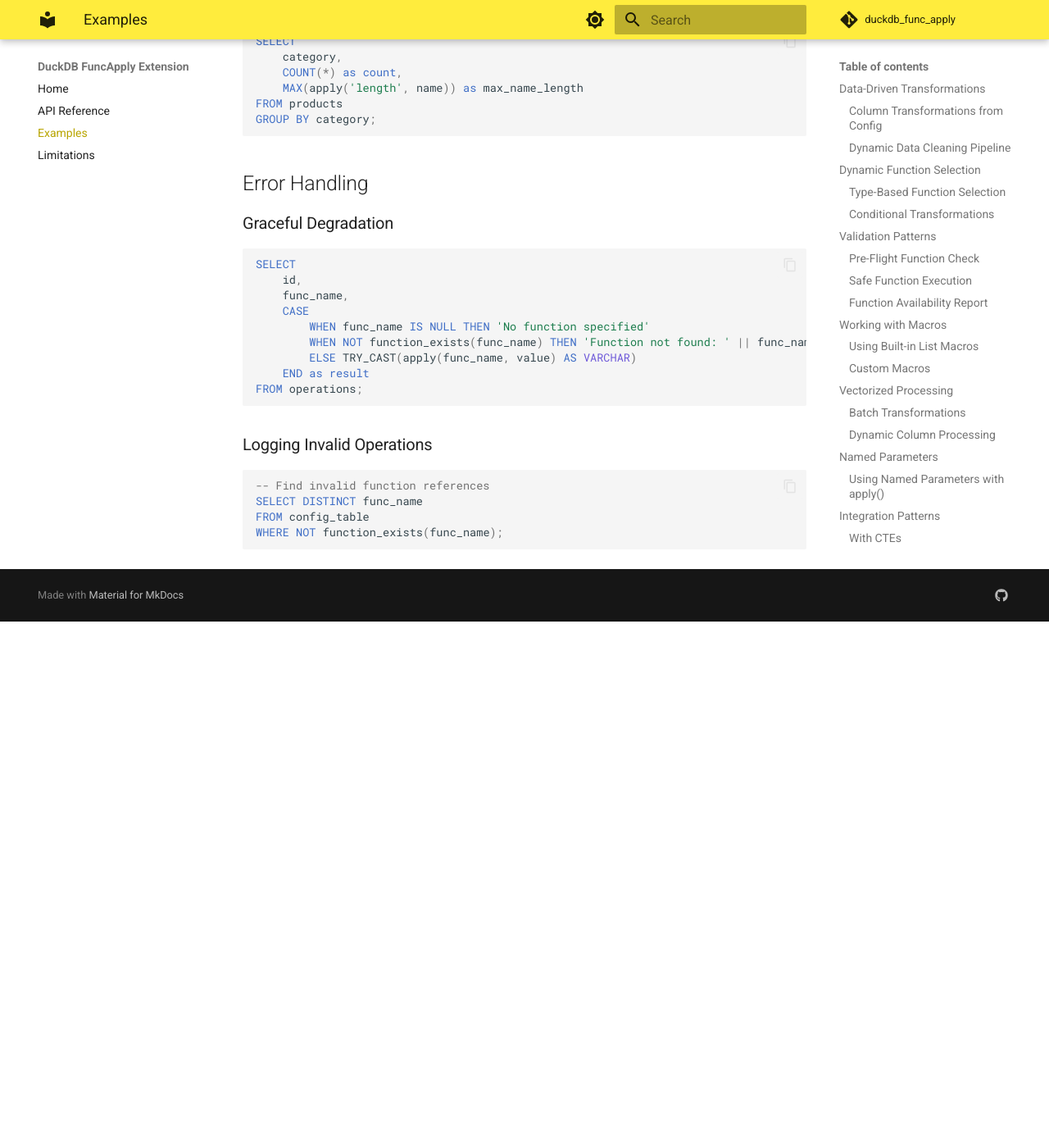
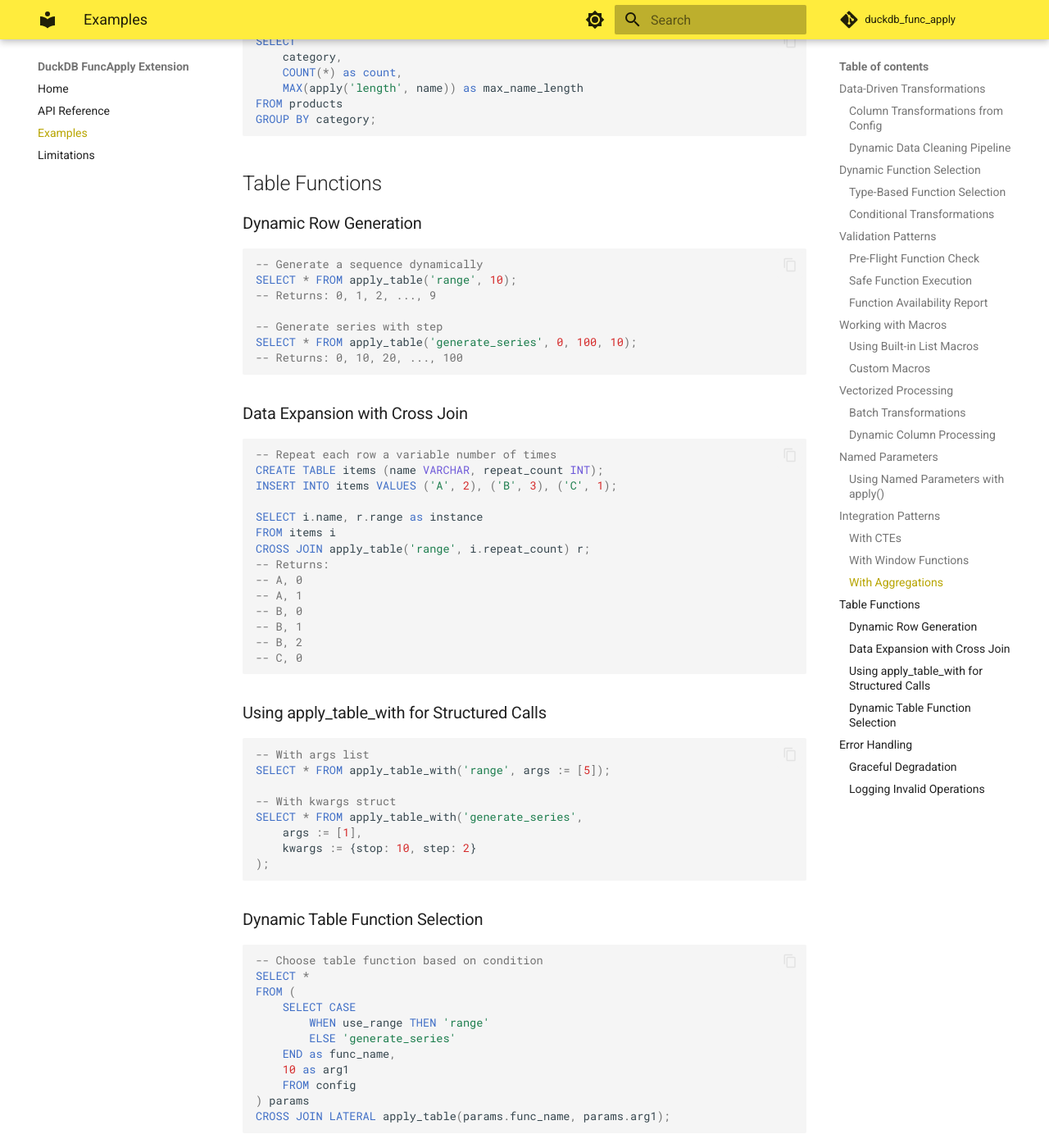
Before and after one commit to teaguesterling/duckdb_func_apply, an MkDocs documentation site: the page built from docs/examples.md, in a window 1280 px wide and 1400 px high, scrolled down 5488 px. Shown: the whole window at 82% size. Built offline with MkDocs 1.6.1 and Material for MkDocs 9.7.7, drawn with Linux system fonts in a browser that asks for light colours; comment, search, counter and statistics services are not loaded; before the commit the page ends 6246 px from its top, so only the background shows below that.

Commit message:
Update documentation for apply_table and apply_table_with
- Add full API documentation for apply_table() and apply_table_with()
- Remove table functions from limitations/unsupported section
- Add table function examples (row generation, cross joins, structured calls)
- Update index to include new table functions in Core Functions table
- Update supported functions list to show table function support

🤖 Generated with [Claude Code](https://claude.com/claude-code)

Co-Authored-By: Claude Opus 4.5 <noreply@anthropic.com>

````diff
--- a/docs/api.md
+++ b/docs/api.md
@@ -174,6 +174,141 @@ SELECT apply_with('random', args := NULL) IS NOT NULL;
 
 ---
 
+## apply_table
+
+Dynamically calls a table function by name.
+
+### Signature
+
+```sql
+apply_table(func_name VARCHAR, ...args ANY) -> TABLE
+```
+
+### Parameters
+
+| Parameter | Type | Description |
+|-----------|------|-------------|
+| `func_name` | `VARCHAR` | Name of the table function to call |
+| `...args` | `ANY` | Arguments to pass to the function |
+
+### Returns
+
+A table with columns determined by the called table function.
+
+### Description
+
+`apply_table()` invokes any table function by name, returning its results as a table. This is useful for dynamic data generation and parameterized table access.
+
+### Examples
+
+**Basic usage:**
+
+```sql
+SELECT * FROM apply_table('range', 5);
+-- Returns: 0, 1, 2, 3, 4
+
+SELECT * FROM apply_table('generate_series', 1, 10, 2);
+-- Returns: 1, 3, 5, 7, 9
+```
+
+**With joins:**
+
+```sql
+SELECT d.*, r.range as idx
+FROM my_data d
+CROSS JOIN apply_table('range', 3) r;
+```
+
+**In subqueries:**
+
+```sql
+SELECT * FROM my_table
+WHERE id IN (SELECT range FROM apply_table('range', 100));
+```
+
+**Dynamic row generation:**
+
+```sql
+-- Generate rows based on a column value
+SELECT d.id, r.range as position
+FROM data d
+CROSS JOIN LATERAL apply_table('range', d.count) r;
+```
+
+### Errors
+
+| Error | Cause |
+|-------|-------|
+| `invalid function name` | Function name contains invalid characters |
+| `function does not exist` | No table function with that name found |
+| `is a scalar function` | Function exists but is scalar (use `apply()` instead) |
+
+---
+
+## apply_table_with
+
+Calls a table function with arguments provided as a list.
+
+### Signature
+
+```sql
+apply_table_with(func_name VARCHAR, args LIST, kwargs STRUCT) -> TABLE
+apply_table_with(func_name VARCHAR, args := LIST) -> TABLE
+apply_table_with(func_name VARCHAR, args := LIST, kwargs := STRUCT) -> TABLE
+```
+
+### Parameters
+
+| Parameter | Type | Description |
+|-----------|------|-------------|
+| `func_name` | `VARCHAR` | Name of the table function to call |
+| `args` | `LIST` | Positional arguments as a list |
+| `kwargs` | `STRUCT` | Named arguments as a struct |
+
+### Returns
+
+A table with columns determined by the called table function.
+
+### Description
+
+`apply_table_with()` provides an alternative way to call table functions where arguments are passed as a list or struct. Unlike `apply_with()` for scalar functions, `apply_table_with()` fully supports `kwargs` for named parameters.
+
+### Examples
+
+**Basic usage:**
+
+```sql
+SELECT * FROM apply_table_with('range', args := [5]);
+-- Returns: 0, 1, 2, 3, 4
+```
+
+**With kwargs:**
+
+```sql
+SELECT * FROM apply_table_with('generate_series',
+    args := [1],
+    kwargs := {stop: 10, step: 2}
+);
+-- Returns: 1, 3, 5, 7, 9
+```
+
+**Positional syntax:**
+
+```sql
+SELECT * FROM apply_table_with('range', [10], NULL);
+-- Returns: 0, 1, 2, ..., 9
+```
+
+### Errors
+
+| Error | Cause |
+|-------|-------|
+| `invalid function name` | Function name contains invalid characters |
+| `function does not exist` | No table function with that name found |
+| `is a scalar function` | Function exists but is scalar (use `apply_with()` instead) |
+
+---
+
 ## function_exists
 
 Checks if a function with the given name exists.
--- a/docs/examples.md
+++ b/docs/examples.md
@@ -277,6 +277,68 @@ FROM products
 GROUP BY category;
 ```
 
+## Table Functions
+
+### Dynamic Row Generation
+
+```sql
+-- Generate a sequence dynamically
+SELECT * FROM apply_table('range', 10);
+-- Returns: 0, 1, 2, ..., 9
+
+-- Generate series with step
+SELECT * FROM apply_table('generate_series', 0, 100, 10);
+-- Returns: 0, 10, 20, ..., 100
+```
+
+### Data Expansion with Cross Join
+
+```sql
+-- Repeat each row a variable number of times
+CREATE TABLE items (name VARCHAR, repeat_count INT);
+INSERT INTO items VALUES ('A', 2), ('B', 3), ('C', 1);
+
+SELECT i.name, r.range as instance
+FROM items i
+CROSS JOIN apply_table('range', i.repeat_count) r;
+-- Returns:
+-- A, 0
+-- A, 1
+-- B, 0
+-- B, 1
+-- B, 2
+-- C, 0
+```
+
+### Using apply_table_with for Structured Calls
+
+```sql
+-- With args list
+SELECT * FROM apply_table_with('range', args := [5]);
+
+-- With kwargs struct
+SELECT * FROM apply_table_with('generate_series',
+    args := [1],
+    kwargs := {stop: 10, step: 2}
+);
+```
+
+### Dynamic Table Function Selection
+
+```sql
+-- Choose table function based on condition
+SELECT *
+FROM (
+    SELECT CASE
+        WHEN use_range THEN 'range'
+        ELSE 'generate_series'
+    END as func_name,
+    10 as arg1
+    FROM config
+) params
+CROSS JOIN LATERAL apply_table(params.func_name, params.arg1);
+```
+
 ## Error Handling
 
 ### Graceful Degradation
--- a/docs/limitations.md
+++ b/docs/limitations.md
@@ -17,18 +17,6 @@ SELECT sum(column_name) FROM table;
 
 -- Or use list_aggregate for list inputs:
 SELECT apply('list_aggregate', [1, 2, 3], 'sum');  -- Works!
-```
-
-### Table Functions
-
-Table functions like `read_csv`, `range`, `generate_series` are not supported.
-
-```sql
--- This does NOT work:
-SELECT * FROM apply('read_csv', 'file.csv');  -- Error!
-
--- Workaround: Use native SQL
-SELECT * FROM read_csv('file.csv');
 ```
 
 ### Window Functions
@@ -159,7 +147,6 @@ By default, certain dangerous functions may be blacklisted (see [Security](inter
 Planned features for future releases:
 
 1. **JSON args support** - Allow heterogeneous arguments via JSON
-2. **kwargs support** - Named parameters via struct
+2. **kwargs support for apply_with()** - Named parameters via struct for scalar functions
 3. **Aggregate function support** - Call aggregates dynamically
-4. **Table function support** - `apply_table()` for table functions
-5. **Partial application** - `partial()` for currying functions
+4. **Partial application** - `partial()` for currying functions
````
Also changed, not shown: docs/index.md (+7 -5 lines).
